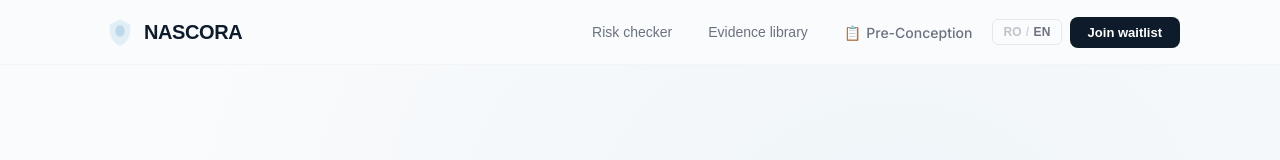
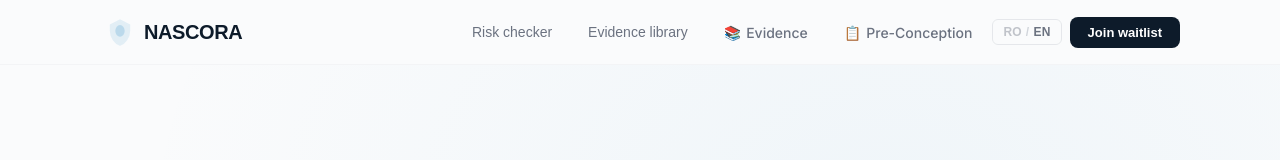
Before and after one commit to cosmingpopa-hub/Nascora, a Next.js app: page / in a window 1280 px wide. Shown: the top 160 px of the page. Built offline with nearby package versions, Linux system fonts and the light colour scheme.

Commit message:
Add Evidence Library nav link in main navbar
Added navigation link to /evidence in main navbar.

- Placed before Pre-Conception Checklist link
- Displays 📚 icon
- Bilingual label: "Evidență" (RO) / "Evidence" (EN)
- Matches existing nav link styling

```diff
--- a/src/app/page.js
+++ b/src/app/page.js
@@ -212,6 +212,9 @@ function AppContent() {
             <button onClick={()=>nav("checker")} style={{padding:"8px 16px",borderRadius:8,border:"none",fontSize:14,fontWeight:500,cursor:"pointer",background:page==="checker"?C.teal+"15":"transparent",color:page==="checker"?C.ocean:"#6B7280"}}>{t.nav.riskChecker}</button>
             <button onClick={()=>nav("content")} style={{padding:"8px 16px",borderRadius:8,border:"none",fontSize:14,fontWeight:500,cursor:"pointer",background:page==="content"?C.teal+"15":"transparent",color:page==="content"?C.ocean:"#6B7280"}}>{t.nav.evidenceLibrary}</button>
 
+        {/* ===== NAV LINK: EVIDENCE LIBRARY ===== */}
+        <a href="/evidence" style={{padding:"8px 16px",borderRadius:8,border:"none",fontSize:14,fontWeight:500,cursor:"pointer",background:"transparent",color:"#6B7280",textDecoration:"none",display:"flex",alignItems:"center",gap:5}}><span style={{fontSize:14}}>📚</span>{lang==="ro"?"Evidență":"Evidence"}</a>
+        {/* ===== END NAV LINK ===== */}
             {/* ===== NAV LINK: PRE-CONCEPTION CHECKLIST ===== */}
             <a href="/preconception-checklist" style={{padding:"8px 16px",borderRadius:8,border:"none",fontSize:14,fontWeight:500,cursor:"pointer",background:"transparent",color:"#6B7280",textDecoration:"none",display:"flex",alignItems:"center",gap:5}}><span style={{fontSize:14}}>📋</span>{checklistNavLabel}</a>
             {/* ===== END NAV LINK ===== */}
```
